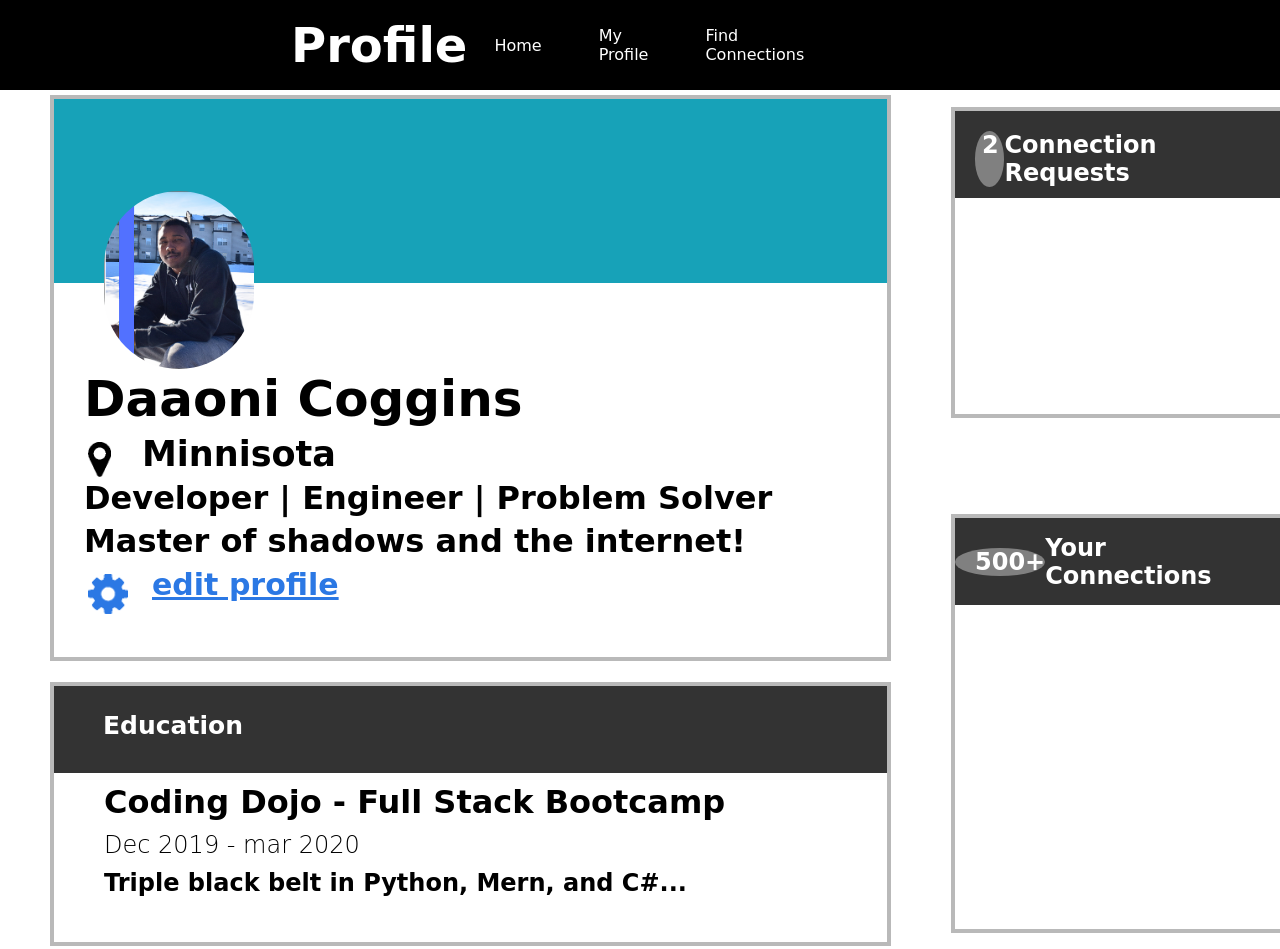
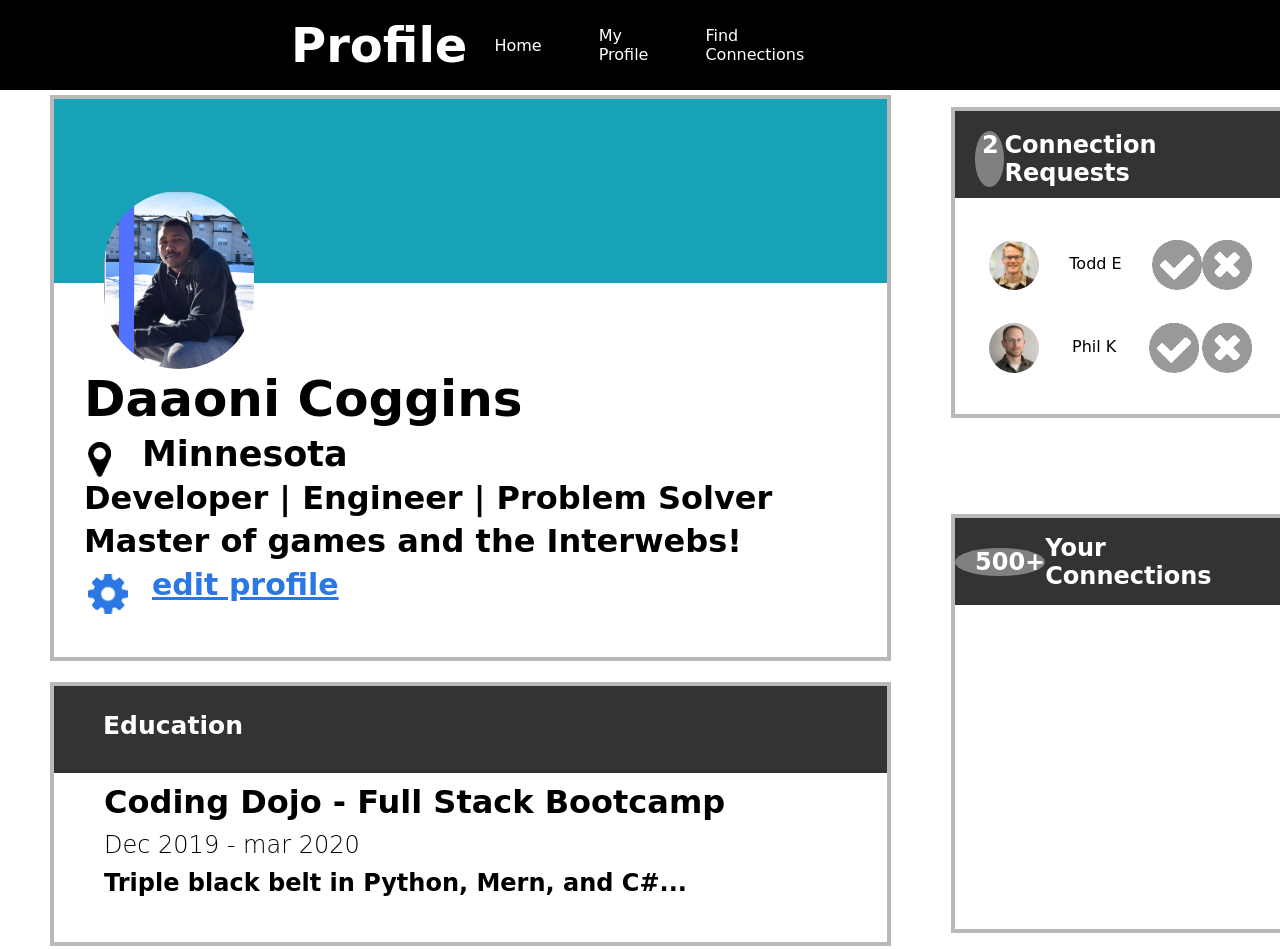
Before and after one commit to Jetmishemoto/Web-Fundamentals-Public, a plain HTML site: page Profile Page/index.html in a window 1280 px wide. Shown: the top 949 px of the page. Drawn offline with Linux system fonts and the light colour scheme.

Commit message:
finished top list

```diff
--- a/Profile Page/index.html
+++ b/Profile Page/index.html
@@ -40,11 +40,11 @@
                     <h2 id="name"> Daaoni Coggins</h2>
                     <div class="map">
                         <span class="mapicon"><img src="Images/icons/map-marker.png" alt=""></span>
-                        <h3 id="state">Minnisota </h3>
+                        <h3 id="state">Minnesota </h3>
 
                     </div>
                     <h4 id="moreinfo"> Developer | Engineer | Problem Solver </h4>
-                    <h4 id="moreinfo"> Master of shadows and the internet!</h4>
+                    <h4 id="moreinfo"> Master of games and the Interwebs!</h4>
 
                     <div class="gear">
                         <span class="gearicon"><img src="Images/icons/gear.png" alt=""></span>
@@ -95,6 +95,11 @@
         <!-- ------------------------------------------------------------ -->
         <div class="sidebar">
 
+
+
+
+
+
             <div class="connection-requests">
                 <div class="connection-requests-top">
                     <div class="connection-toptext">
@@ -106,9 +111,49 @@
                     </div>
 
 
+
+
+                    <div class="connection-requests-profiles">
+
+                        <ul class="top-list">
+
+                            <li class="connection-requests-profiles-listitems">
+                                 <img class="profile-requests-pic" src="Images/todd-s.jpg" alt="">
+                                 <span id="profile-1"> Todd E </span>
+
+                                 <img id="icon" src="Images/icons/accept-circle.png" alt="">
+                                 <img id="icon" src="Images/icons/close-circle.png" alt="">
+
+                            </li>
+
+
+
+                            <li class="connection-requests-profiles-listitems-2">
+                                <img class="profile-requests-pic" src="Images/phil-s.jpg" alt="">
+
+                                <span id="profile-2"> Phil K</span>
+                                <img id="icon" src="Images/icons/accept-circle.png" alt="">
+                                <img id="icon" src="Images/icons/close-circle.png" alt="">
+
+                            </li>
+
+
+                        </ul>
+
+
+
+                    </div>
+
+
                 </div>
 
             </div>
+
+
+
+
+
+            <!-- --------------------------------------------------------------------------- -->
 
             <div class="active-connections-box">
 
--- a/Profile Page/style.css
+++ b/Profile Page/style.css
@@ -70,6 +70,8 @@ li{
     /* background-color: gray; */
 
 }
+
+/* -------------------------------------- */
 .left-area{
     display: flex;
     /* margin: 0 0 188px 0; */
@@ -103,9 +105,6 @@ li{
 
 }
 
-.info{
-
-}
 
 .info img{
     width: 23px;
@@ -151,7 +150,7 @@ li{
 
 }
 
-/* ----------------------------- */
+/* --------------------------------------- */
 .education-block {
     background-color: white;
     height: 256px;;
@@ -179,7 +178,7 @@ li{
 
 .eduinfo h4{
 
-  margin: 10px 50px;
+   margin: 10px 50px;
 }
 #eduinfo-1{
     font-size: xx-large;
@@ -195,7 +194,7 @@ li{
 
 }
 
-/* --------------------------------- */
+/* ----------|connection-requests|----------------------- */
 
 
 
@@ -245,6 +244,58 @@ li{
 
 
 }
+.connection-requests-profiles {
+    display: flex;
+    align-items: center;
+
+    justify-content: center;
+
+}
+
+.connection-requests-profiles img{
+
+    width: 50px;
+    margin-top: 33px;
+
+}
+
+.top-list{
+
+
+}
+.connection-requests-profiles-listitems{
+    margin: 0 0px 0 5px;
+    display: flex;
+    align-items: center;
+    justify-content: space-between;
+}
+.connection-requests-profiles-listitems-2{
+    margin: 0 0px 0 5px;
+    display: flex;
+    align-items: center;
+    justify-content: space-between;
+}
+
+
+#icon{
+    display: inline-block;
+
+}
+
+#profile-1{
+
+    margin: 30px 30px 0;
+
+
+}
+.profile-requests-pic{
+    border-radius: 100px;
+}
+
+#profile-2{
+    margin: 30px 30px 0;
+
+}
 
 /* ------------------------------------------- */
 
@@ -292,3 +343,5 @@ li{
 #active-connections-text{
     padding-right: 10px;
 }
+
+/* --------------------------------------- */
```
